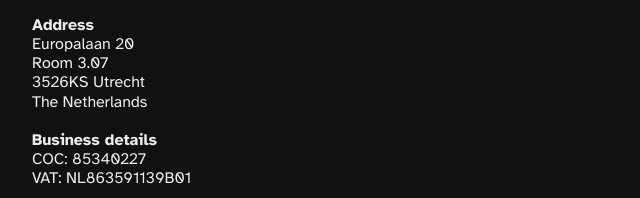
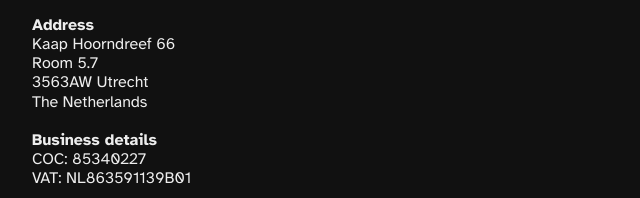
Before and after one commit to RCdeWit/rcdewitholding.nl, a plain HTML site: page index.html in a window 1280 px wide. Shown: the part 195-393 px from the top of the page, 0-640 px from the left. Drawn offline with Linux system fonts and the light colour scheme.

Commit message:
Update address

```diff
--- a/index.html
+++ b/index.html
@@ -26,9 +26,9 @@
 				</div>
 				<div class="contact-section" id="address">
 					<span class="header">Address</span>
-					<span>Europalaan 20</span>
-					<span>Room 3.07</span>
-					<span>3526KS Utrecht</span>
+					<span>Kaap Hoorndreef 66</span>
+					<span>Room 5.7</span>
+					<span>3563AW Utrecht</span>
 					<span>The Netherlands</span>
 				</div>
 				<div class="contact-section" id="business">
```
